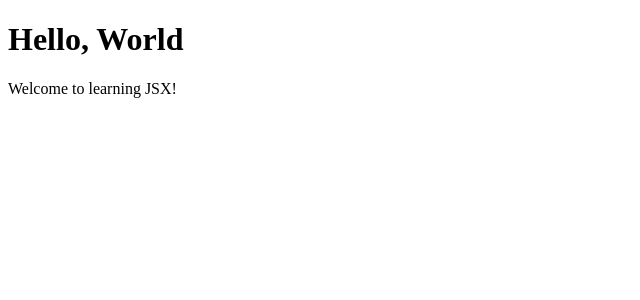
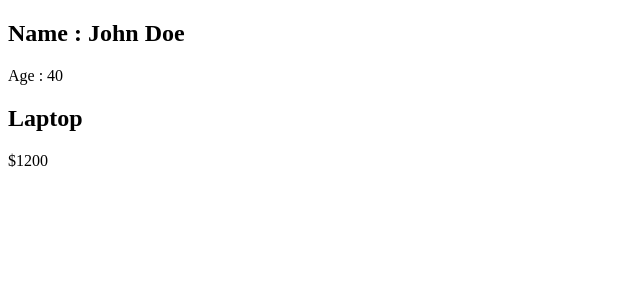
Before and after one commit to meow-codes201/react-monster-class, a React (Vite) app in the folder react-demos/: page / in a window 1280 px wide. Shown: the top 300 px of the page, without its empty margins (0-640 px from the left). Built offline with nearby package versions, Linux system fonts and the light colour scheme.

Commit message:
lists and props

```diff
--- a/react-demos/src/App.jsx
+++ b/react-demos/src/App.jsx
@@ -1,9 +1,12 @@
 import "./App.css";
-import WelcomeMessage from "./WelcomeMessage";
+import Person from "./Person";
+import Products from "./Products";
 function App() {
   return (
     <>
-      <WelcomeMessage />
+      <Person name="John Doe" age={40} />
+
+      <Products name="Laptop" price={1200} />
     </>
   );
 }
--- /dev/null
+++ b/react-demos/src/Person.jsx
@@ -0,0 +1,9 @@
+function Person({ name, age }) {
+  return (
+    <>
+      <h2>Name : {name}</h2>
+      <p> Age : {age}</p>
+    </>
+  );
+}
+export default Person;
--- /dev/null
+++ b/react-demos/src/Products.jsx
@@ -0,0 +1,9 @@
+function Products({ name, price }) {
+  return (
+    <>
+      <h2>{name}</h2>
+      <p>${price}</p>
+    </>
+  );
+}
+export default Products;
```
Also changed, not shown: react-demos/src/JSXRules.jsx (added, +14 -0 lines).
